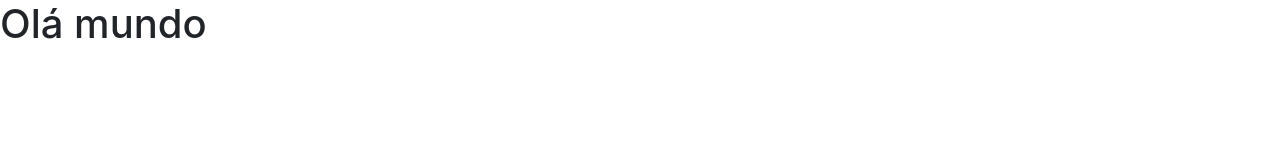
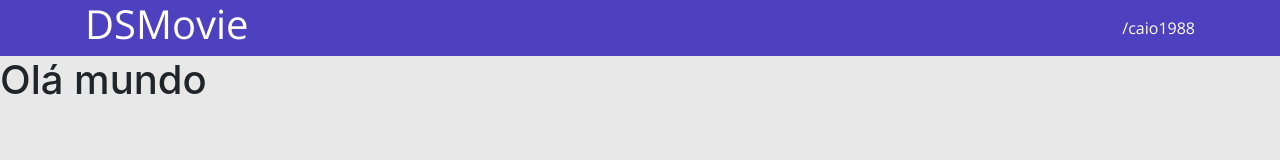
Before and after one commit to caio1988/dsmovie, a plain HTML site: page index.html in a window 1280 px wide. Drawn offline with nearby package versions, Linux system fonts and the light colour scheme.

Commit message:
barra superior

```diff
--- a/CSS/styles.css
+++ b/CSS/styles.css
@@ -1,5 +1,26 @@
 @import url('https://fonts.googleapis.com/css2?family=Open+Sans:wght@300;400;700&display=swap');
 
 * {
+    box-sizing: border-box;
     font-family: 'Open Sans', sans-serif;
 }
+
+html, body {
+    background-color: #e8e8e8;
+}
+
+header {
+    background-color: #4d41c0;
+    color: #ffffff;
+}
+
+nav {
+    display: flex;
+    align-items: center;
+    justify-content: space-between;
+}
+
+a, a:hover {
+    text-decoration: none;
+    color: unset;
+}
--- a/index.html
+++ b/index.html
@@ -10,6 +10,14 @@
     <link rel="stylesheet" href="CSS/styles.css">
 </head>
 <body>
+    <header>
+        <nav class="container">
+            <h1>DSMovie</h1>
+            <a href="https://github.com/caio1988">/caio1988</a>
+        </nav>
+    </header>
+
+
     <h1>Olá mundo</h1>
 </body>
 </html>
```
